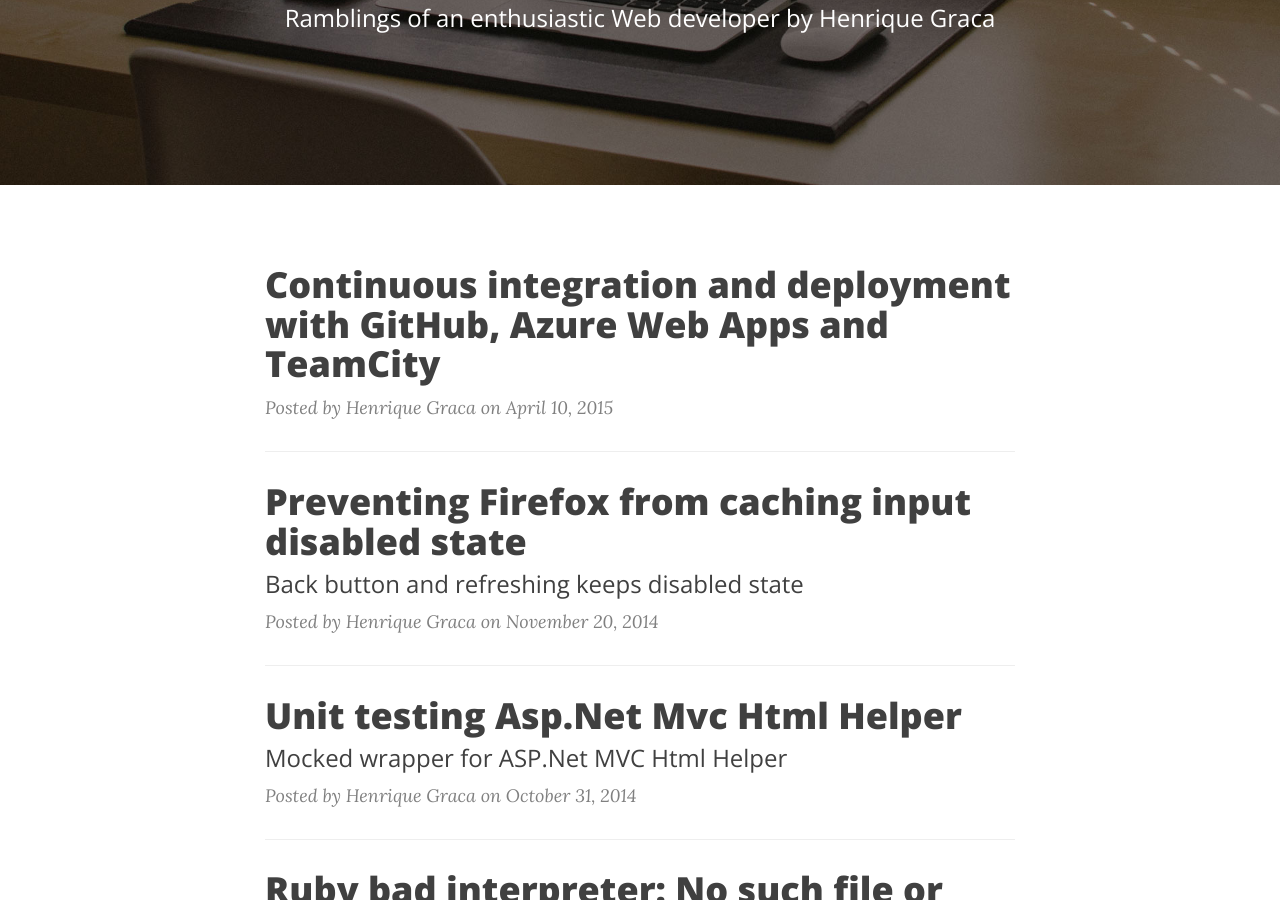
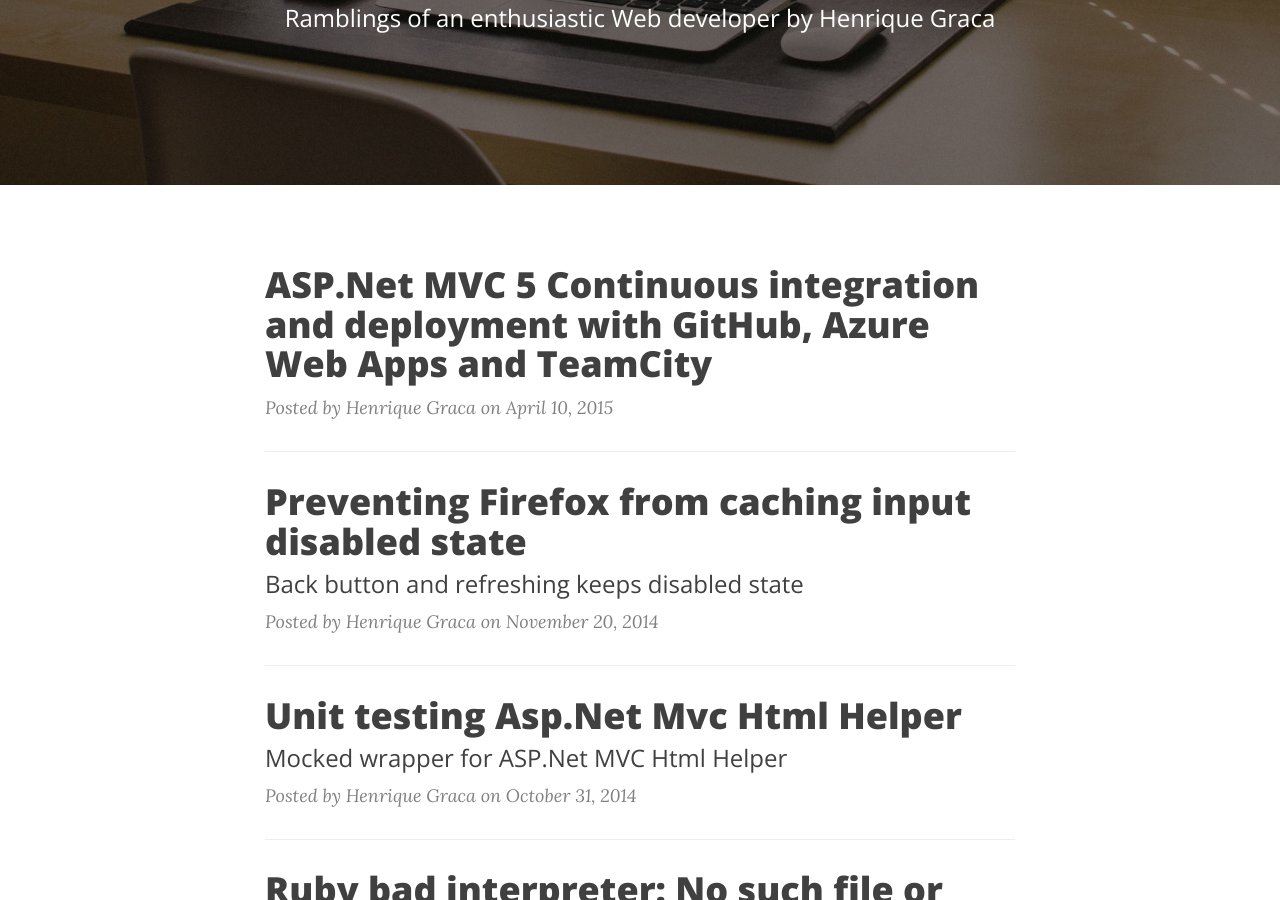
Before and after one commit to hjgraca/hjgraca.github.io-old, a Jekyll site: the page built from index.html, in a window 1280 px wide and 900 px high, scrolled down 359 px. Built offline with Jekyll 4.4.1, drawn with Linux system fonts in a browser that asks for light colours; nearby versions of some CDN libraries; the list of posts is cut into pages by our own code.

Commit message:
added mvc to title

```diff
--- a/_posts/2015-04-10-Continuous-Integration-Git-Azure-TeamCity.markdown
+++ b/_posts/2015-04-10-Continuous-Integration-Git-Azure-TeamCity.markdown
@@ -1,12 +1,12 @@
 ---
 layout:     post
-title:      "Continuous integration and deployment with GitHub, Azure Web Apps and TeamCity"
+title:      "ASP.Net MVC 5 Continuous integration and deployment with GitHub, Azure Web Apps and TeamCity"
 subtitle:   ""
 date:       2015-04-10 11:52:00
 author:     "Henrique Graca"
 header-img: "img/post-bg-06.jpg"
 ---
-In this blog post I'll share my experience with implementing a continuous integration/deployment system using Git, GitHub, TeamCity and Azure Websites.
+In this blog post I'll share my experience with implementing a continuous integration/deployment system using Git, GitHub, TeamCity, ASP.Net MVC 5 and Azure Web Apps.
 
 ## What we are going to do ##
 
```
